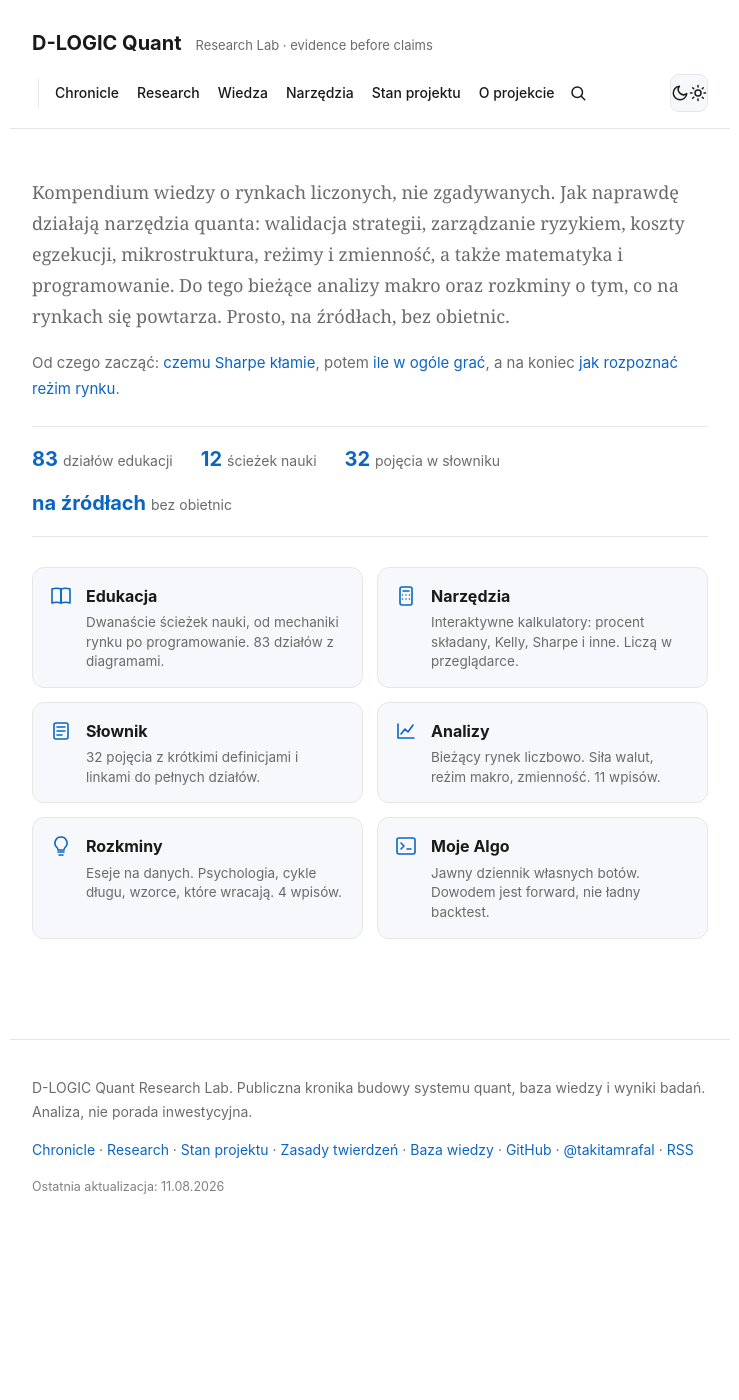
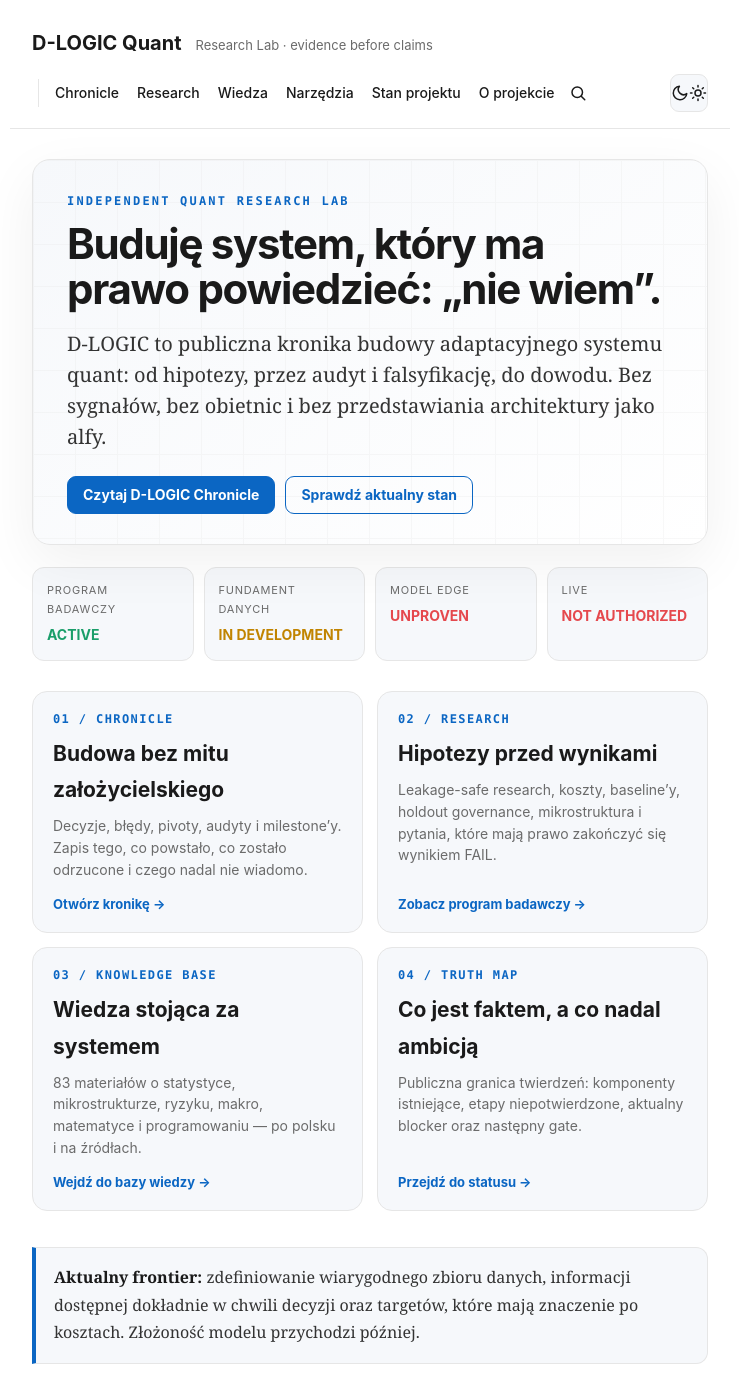
Before and after one commit to rdemb/dlogic-quant, a Jekyll site: the page built from index.html, in a window 1280 px wide and 1400 px high. Shown: the whole window, without its empty margins (270-1009 px from the left). Built offline with Jekyll 4.4.1, drawn with Linux system fonts in a browser that asks for light colours; some of the changed text lies outside the part shown.

Commit message:
Rebuild landing as D-LOGIC Research Lab

```diff
--- a/index.html
+++ b/index.html
@@ -1,46 +1,91 @@
 ---
 layout: default
+title: "D-LOGIC Quant Research Lab"
+description: "Publiczna kronika budowy adaptacyjnego systemu quant: hipotezy, audyty, falsyfikacje, wyniki negatywne i kolejne etapy rozwoju."
 ---
 {% assign edu = site.posts | where: "category", "edukacja" %}
-{% assign ana = site.posts | where: "category", "analizy" %}
-{% assign roz = site.posts | where: "category", "rozkminy" %}
-{% assign alg = site.posts | where: "category", "algo" %}
+{% assign chron = site.posts | where: "category", "algo" %}
 
-<section class="intro">
-  <p>Kompendium wiedzy o rynkach liczonych, nie zgadywanych. Jak naprawdę działają narzędzia quanta: walidacja strategii, zarządzanie ryzykiem, koszty egzekucji, mikrostruktura, reżimy i zmienność, a także matematyka i programowanie. Do tego bieżące analizy makro oraz rozkminy o tym, co na rynkach się powtarza. Prosto, na źródłach, bez obietnic.</p>
-  <p class="start">Od czego zacząć: <a href="{{ '/2026/07/09/dlaczego-twoj-sharpe-klamie-deflated-sharpe/' | relative_url }}">czemu Sharpe kłamie</a>, potem <a href="{{ '/2026/07/09/ile-powinienes-grac-kelly-i-sizing/' | relative_url }}">ile w ogóle grać</a>, a na koniec <a href="{{ '/2026/07/09/jak-rozpoznac-rezim-rynku/' | relative_url }}">jak rozpoznać reżim rynku</a>.</p>
+<section class="lab-hero">
+  <p class="lab-kicker">Independent Quant Research Lab</p>
+  <h1>Buduję system, który ma prawo powiedzieć: „nie wiem”.</h1>
+  <p class="lab-lead">D-LOGIC to publiczna kronika budowy adaptacyjnego systemu quant: od hipotezy, przez audyt i falsyfikację, do dowodu. Bez sygnałów, bez obietnic i bez przedstawiania architektury jako alfy.</p>
+  <div class="lab-actions">
+    <a class="lab-button" href="{{ '/chronicle/' | relative_url }}">Czytaj D-LOGIC Chronicle</a>
+    <a class="lab-button secondary" href="{{ '/status/' | relative_url }}">Sprawdź aktualny stan</a>
+  </div>
 </section>
 
-<div class="hero-stats">
-  <span><b>{{ edu | size }}</b> działów edukacji</span>
-  <span><b>12</b> ścieżek nauki</span>
-  <span><b>32</b> pojęcia w słowniku</span>
-  <span><b>na źródłach</b> bez obietnic</span>
+<div class="lab-status" aria-label="Publiczny status projektu">
+  <div class="status-card"><small>Program badawczy</small><b class="ok">ACTIVE</b></div>
+  <div class="status-card"><small>Fundament danych</small><b class="warn">IN DEVELOPMENT</b></div>
+  <div class="status-card"><small>Model edge</small><b class="lock">UNPROVEN</b></div>
+  <div class="status-card"><small>LIVE</small><b class="lock">NOT AUTHORIZED</b></div>
 </div>
 
-<div class="entries">
-  <a class="entry" href="{{ '/edukacja/' | relative_url }}">
-    <span class="entry-ic"><svg width="24" height="24" viewBox="0 0 24 24" fill="none" stroke="currentColor" stroke-width="1.6" stroke-linecap="round" stroke-linejoin="round"><path d="M3 5c3-1 6-1 9 0v14c-3-1-6-1-9 0z"/><path d="M21 5c-3-1-6-1-9 0v14c3-1 6-1 9 0z"/></svg></span>
-    <span class="entry-b"><b>Edukacja</b><span>Dwanaście ścieżek nauki, od mechaniki rynku po programowanie. {{ edu | size }} działów z diagramami.</span></span>
+<div class="lab-grid">
+  <a class="lab-card" href="{{ '/chronicle/' | relative_url }}">
+    <span class="num">01 / CHRONICLE</span>
+    <h2>Budowa bez mitu założycielskiego</h2>
+    <p>Decyzje, błędy, pivoty, audyty i milestone’y. Zapis tego, co powstało, co zostało odrzucone i czego nadal nie wiadomo.</p>
+    <span class="go">Otwórz kronikę →</span>
   </a>
-  <a class="entry" href="{{ '/narzedzia/' | relative_url }}">
-    <span class="entry-ic"><svg width="24" height="24" viewBox="0 0 24 24" fill="none" stroke="currentColor" stroke-width="1.6" stroke-linecap="round" stroke-linejoin="round"><rect x="6" y="3" width="12" height="18" rx="2"/><path d="M9 7h6"/><path d="M8.5 11h.01M12 11h.01M15.5 11h.01M8.5 15h.01M12 15h.01M15.5 15h.01"/></svg></span>
-    <span class="entry-b"><b>Narzędzia</b><span>Interaktywne kalkulatory: procent składany, Kelly, Sharpe i inne. Liczą w przeglądarce.</span></span>
+  <a class="lab-card" href="{{ '/research/' | relative_url }}">
+    <span class="num">02 / RESEARCH</span>
+    <h2>Hipotezy przed wynikami</h2>
+    <p>Leakage-safe research, koszty, baseline’y, holdout governance, mikrostruktura i pytania, które mają prawo zakończyć się wynikiem FAIL.</p>
+    <span class="go">Zobacz program badawczy →</span>
   </a>
-  <a class="entry" href="{{ '/slownik/' | relative_url }}">
-    <span class="entry-ic"><svg width="24" height="24" viewBox="0 0 24 24" fill="none" stroke="currentColor" stroke-width="1.6" stroke-linecap="round" stroke-linejoin="round"><rect x="5" y="4" width="14" height="16" rx="2"/><path d="M8 8h8M8 12h8M8 16h5"/></svg></span>
-    <span class="entry-b"><b>Słownik</b><span>32 pojęcia z krótkimi definicjami i linkami do pełnych działów.</span></span>
+  <a class="lab-card" href="{{ '/edukacja/' | relative_url }}">
+    <span class="num">03 / KNOWLEDGE BASE</span>
+    <h2>Wiedza stojąca za systemem</h2>
+    <p>{{ edu | size }} materiałów o statystyce, mikrostrukturze, ryzyku, makro, matematyce i programowaniu — po polsku i na źródłach.</p>
+    <span class="go">Wejdź do bazy wiedzy →</span>
   </a>
-  <a class="entry" href="{{ '/analizy/' | relative_url }}">
-    <span class="entry-ic"><svg width="24" height="24" viewBox="0 0 24 24" fill="none" stroke="currentColor" stroke-width="1.6" stroke-linecap="round" stroke-linejoin="round"><path d="M4 19V5M4 19h16"/><path d="M7 15l4-5 3 3 5-7"/></svg></span>
-    <span class="entry-b"><b>Analizy</b><span>Bieżący rynek liczbowo. Siła walut, reżim makro, zmienność. {{ ana | size }} wpisów.</span></span>
-  </a>
-  <a class="entry" href="{{ '/rozkminy/' | relative_url }}">
-    <span class="entry-ic"><svg width="24" height="24" viewBox="0 0 24 24" fill="none" stroke="currentColor" stroke-width="1.6" stroke-linecap="round" stroke-linejoin="round"><path d="M9 18h6M10 21h4"/><path d="M12 3a6 6 0 0 0-4 10.5c.8.8 1 1.5 1 2.5h6c0-1 .2-1.7 1-2.5A6 6 0 0 0 12 3z"/></svg></span>
-    <span class="entry-b"><b>Rozkminy</b><span>Eseje na danych. Psychologia, cykle długu, wzorce, które wracają. {{ roz | size }} wpisów.</span></span>
-  </a>
-  <a class="entry" href="{{ '/moje-algo/' | relative_url }}">
-    <span class="entry-ic"><svg width="24" height="24" viewBox="0 0 24 24" fill="none" stroke="currentColor" stroke-width="1.6" stroke-linecap="round" stroke-linejoin="round"><rect x="3" y="4" width="18" height="16" rx="2"/><path d="M7 9l3 3-3 3M13 15h4"/></svg></span>
-    <span class="entry-b"><b>Moje Algo</b><span>Jawny dziennik własnych botów. Dowodem jest forward, nie ładny backtest.</span></span>
+  <a class="lab-card" href="{{ '/status/' | relative_url }}">
+    <span class="num">04 / TRUTH MAP</span>
+    <h2>Co jest faktem, a co nadal ambicją</h2>
+    <p>Publiczna granica twierdzeń: komponenty istniejące, etapy niepotwierdzone, aktualny blocker oraz następny gate.</p>
+    <span class="go">Przejdź do statusu →</span>
   </a>
 </div>
+
+<div class="lab-note"><strong>Aktualny frontier:</strong> zdefiniowanie wiarygodnego zbioru danych, informacji dostępnej dokładnie w chwili decyzji oraz targetów, które mają znaczenie po kosztach. Złożoność modelu przychodzi później.</div>
+
+<div class="section-head">
+  <h2>Najnowsze w Chronicle</h2>
+  <a href="{{ '/chronicle/' | relative_url }}">Wszystkie wpisy →</a>
+</div>
+<ul class="posts">
+{% for post in chron limit:4 %}
+  <li><span class="d">{{ post.date | date: "%Y-%m-%d" }}</span><a href="{{ post.url | relative_url }}">{{ post.title }}</a>{% if post.description %}<span class="ds">{{ post.description }}</span>{% endif %}</li>
+{% endfor %}
+{% if chron.size == 0 %}
+  <li><span class="ds">Pierwszy artykuł Chronicle jest przygotowywany do publikacji w tej wersji strony.</span></li>
+{% endif %}
+</ul>
+
+<div class="section-head">
+  <h2>Zasady laboratorium</h2>
+  <a href="{{ '/public-claims/' | relative_url }}">Pełna polityka →</a>
+</div>
+<div class="truth-grid">
+  <section class="truth-panel confirmed">
+    <h2>Publikuję</h2>
+    <ul>
+      <li>problemy badawcze i mechanizmy,</li>
+      <li>kryteria falsyfikacji,</li>
+      <li>wyniki negatywne i zmiany zdania,</li>
+      <li>status gate’ów oraz ograniczenia.</li>
+    </ul>
+  </section>
+  <section class="truth-panel unproven">
+    <h2>Nie publikuję</h2>
+    <ul>
+      <li>danych rachunku i kapitału,</li>
+      <li>pełnych feature sets i targetów,</li>
+      <li>progów, wag oraz reguł egzekucji,</li>
+      <li>szczegółów umożliwiających skopiowanie systemu.</li>
+    </ul>
+  </section>
+</div>
```
